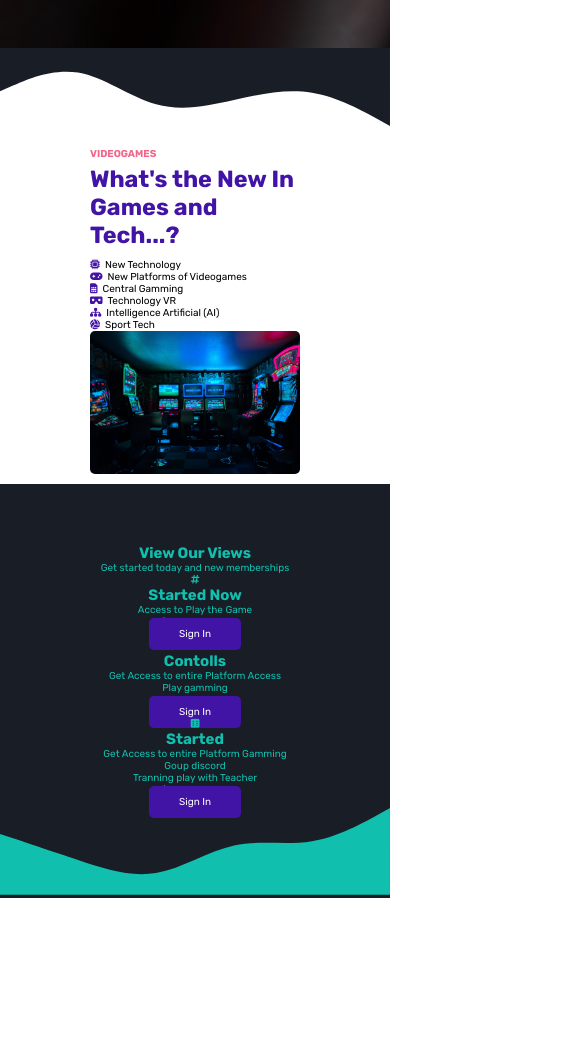
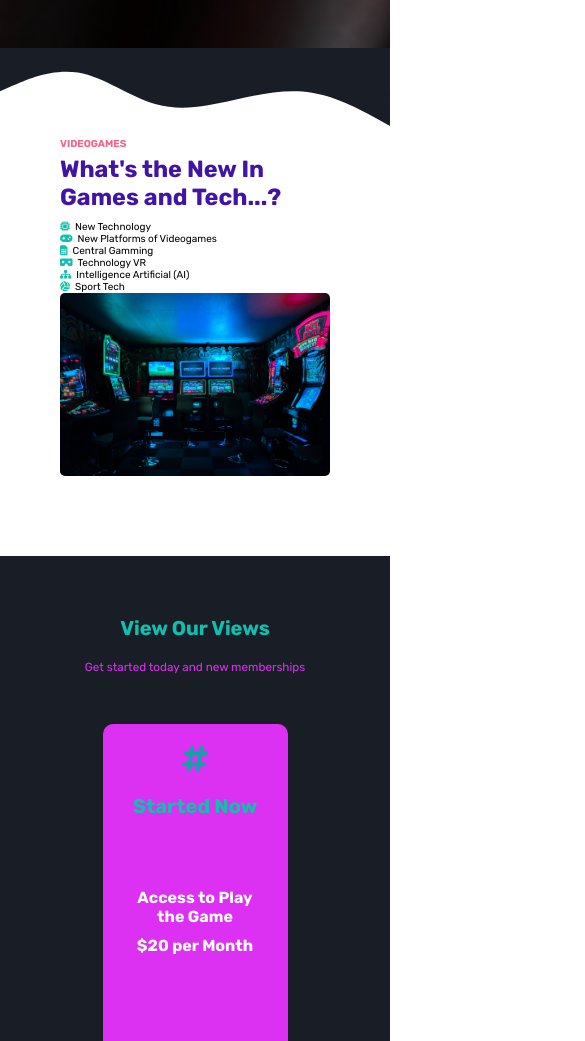
Before and after one commit to Christiano0407/Website-Gamming_Animation, a website: page src/html/index.html in a window 390 px wide. Shown: the part 880-1921 px from the top of the page, 585 px wide, since content can reach past the window. Before the commit the page ends 1778 px from the top, so only its background shows below. Drawn offline with nearby package versions, Linux system fonts and the light colour scheme; a web font is replaced by a local one.

Commit message:
play-central

```diff
--- a/src/css/media.css
+++ b/src/css/media.css
@@ -190,6 +190,3 @@
 }
 
             /* MEDIA SCREEN 1100PX */
-@media screen and (max-width: 1100px) {
-
-}
--- a/src/css/style.css
+++ b/src/css/style.css
@@ -121,12 +121,13 @@ color: var(--clr-Complementary2);
            /*===Services===*/
 
 .services {
-    padding: 0rem 8rem calc((100vw - 1200px) /2);
+   /*  padding: 0rem 8rem calc((100vw - 1200px) /2); */
+   padding-bottom: 8rem;
 }
 .service__container {
     display: grid;
     grid-template-columns: repeat(2, 1fr);
-    padding: 1rem;
+    padding: 0rem 6rem;
 }
 .services_img {
     width: 100%;
@@ -155,7 +156,7 @@ color: var(--clr-Complementary2);
 .fa-microchip, .fa-gamepad, .fa-sim-card,
 .fa-vr-cardboard, .fa-sitemap, .fa-volleyball-ball {
  margin-right: 0.5rem;
- color: var(--clr-Conplementary1);
+ color: var(--clr-Extra);
 }
 @media screen and (max-width: 768px) {
     .service__container {
@@ -173,3 +174,70 @@ color: var(--clr-Complementary2);
     padding:  6rem 0rem calc((100vw - 1100px) / 2);
     text-align: center;
 }
+.membership h1 {
+    font-size: clamp(2rem, 5vw, 3rem);
+    margin-bottom: 1rem;
+    padding: 0 1rem;
+}
+.membership__desc {
+    font-size: clamp(1rem, 3vw, 1.5rem);
+    margin-bottom: 3rem;
+    padding: 1rem;
+    color: var(--clr-Complementary2);
+}
+.membership__wrapper {
+    display: flex;
+    justify-content: space-between;
+    align-items: flex-start;
+    padding: 1rem;
+}
+.membership__card {
+    padding: 2rem;
+    min-height: 450px;
+    width: 375px;
+    background-color: var(--clr-Complementary2);
+    color: var(--clr-Extra);
+    border-radius: 1rem;
+    display: flex;
+    flex-direction: column;
+    justify-content: space-between;
+    margin: 0 1rem;
+}
+.membership__perks {
+    min-height: 150px;
+}
+.membership__perks p {
+    color: var(--clr-white);
+    margin-bottom: 1rem;
+    font-size: 1.8rem;
+    font-weight: bold;
+}
+.card-icon {
+    font-size: 3rem;
+    margin-bottom: 2rem;
+    color: var(--clr-Extra2);
+}
+.membership__card h3 {
+    margin-bottom: 2rem;
+}
+@media screen and (max-width: 1100px) {
+    .membership__wrapper {
+        flex-direction: column;
+        align-items: center;
+    }
+    .membership__card {
+        width: 50%;
+        margin-bottom: 2rem;
+    }
+    .button {
+        padding: 2rem 3rem;
+        font-size: 1.4rem;
+    }
+    .membership__perks p {
+    font-size: 1.6rem;
+    font-weight: bold;
+    }
+
+}
+
+         /*====TEAM-SECTION==== */
--- a/src/html/index.html
+++ b/src/html/index.html
@@ -53,10 +53,10 @@
     </div>
 </section>
 
-<svg xmlns="http://www.w3.org/2000/svg" viewBox="0 0 1440 320"><path fill="#181D26" fill-opacity="1" d="M0,160L48,138.7C96,117,192,75,288,90.7C384,107,480,181,576,208C672,235,768,213,864,192C960,171,1056,149,1152,165.3C1248,181,1344,235,1392,261.3L1440,288L1440,0L1392,0C1344,0,1248,0,1152,0C1056,0,960,0,864,0C768,0,672,0,576,0C480,0,384,0,288,0C192,0,96,0,48,0L0,0Z"></path></svg>
+
                 <!--     Services-section -->
     <section class="services">
-
+        <svg xmlns="http://www.w3.org/2000/svg" viewBox="0 0 1440 320"><path fill="#181D26" fill-opacity="1" d="M0,160L48,138.7C96,117,192,75,288,90.7C384,107,480,181,576,208C672,235,768,213,864,192C960,171,1056,149,1152,165.3C1248,181,1344,235,1392,261.3L1440,288L1440,0L1392,0C1344,0,1248,0,1152,0C1056,0,960,0,864,0C768,0,672,0,576,0C480,0,384,0,288,0C192,0,96,0,48,0L0,0Z"></path></svg>
         <div class="service__container">
             <div>
                 <p class="topLine animate-services">Videogames</p>
@@ -84,7 +84,7 @@
        <div class="membership__wrapper">
            <div class="membership__card animate-card">
                <div class="membership__title">
-                <i class="fas fa-hashtag"></i>
+                <i class="fas fa-hashtag card-icon"></i>
                    <h1>Started Now</h1>
                </div>
                <div class="membership__perks">
@@ -95,7 +95,7 @@
            </div>
            <div class="membership__card animate-card">
                <div class="membership__title">
-                <i class="fas fa-gamepad"></i>
+                <i class="fas fa-gamepad card-icon"></i>
                    <h1>Contolls</h1>
                </div>
                <div class="membership__perks">
@@ -107,7 +107,7 @@
            </div>
            <div class="membership__card animate-card">
                <div class="membership__title">
-                <i class="fas fa-dice-six"></i>
+                <i class="fas fa-dice-six card-icon"></i>
                 <h1>Started</h1>
                </div>
                <div class="membership__perks">
@@ -123,6 +123,38 @@
     </section>
 
                 <!--  TEAM SECTION -->
+    <section class="team">
+        <div class="team__wrapper">
+            <div class="text__text animate-team">
+                <p class="topLine">Team eSports</p>
+                <h1>Start your´s dreams</h1>
+                <p class="team__desc">
+                 Lorem ipsum dolor sit amet consectetur adipisicing elit. Quia deserunt autem consequuntur excepturi asperiores vero quas fugit recusandae, vitae, cum perferendis voluptates unde impedit a cupiditate iure! Corporis, officia temporibus?
+                </p>
+            </div>
+            <div class="text__text animate-team">
+                <p class="topLine">Free code for the camping</p>
+                <h1>7 Days free</h1>
+                <p class="topLine">All gamers and games</p>
+            </div>
+            <div class="team__card animate-team">
+                <p>Central Gamming</p>
+                <img src="../assets/img/four.jpg" alt="" title="">
+            </div>
+            <div class="team__card animate-team">
+               <p></p>
+               <img src="" alt="">
+            </div>
+            <div class="team__card animate-team">
+                <p></p>
+                <img src="" alt="">
+            </div>
+            <div class="team__card animate-team">
+                <p></p>
+                <img src="" alt="">
+            </div>
+        </div>
+    </section>
 
 
                <!--     EMAIL-SECTION -->
```
